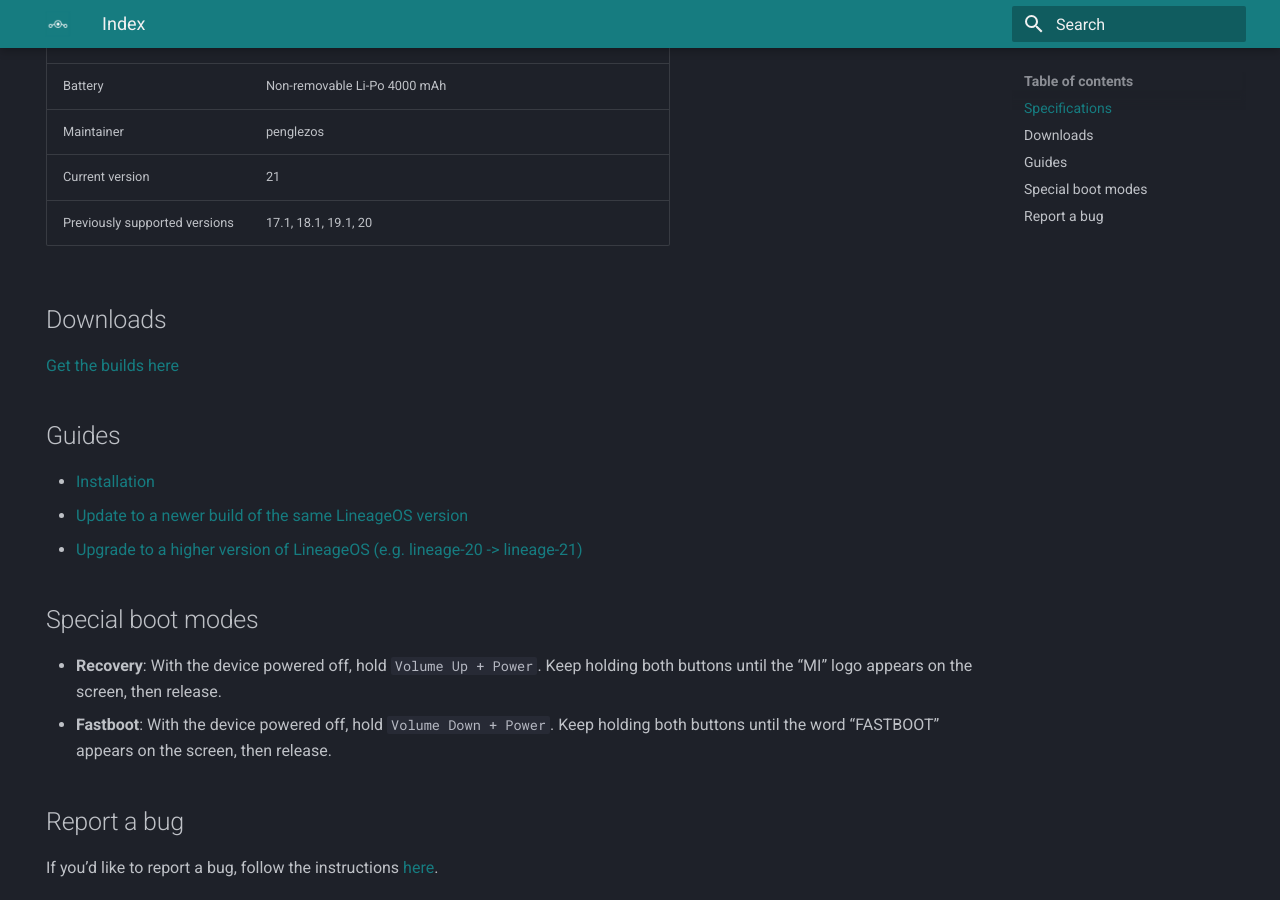
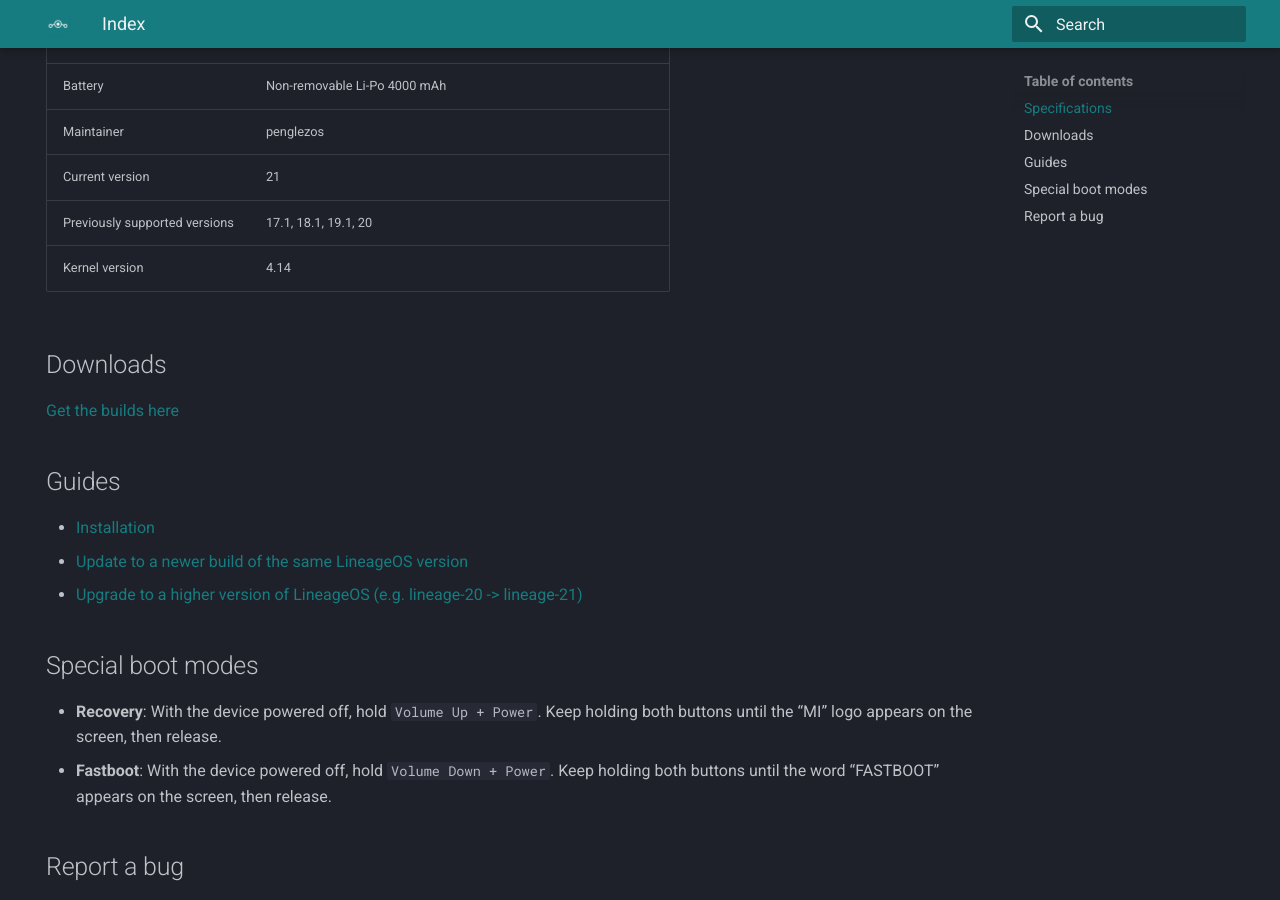
Before and after one commit to penglezos/lineageos.penglezos.dev, an MkDocs documentation site: the page built from docs/devices/raphael/index.md, in a window 1280 px wide and 900 px high, scrolled down 682 px. Built offline with MkDocs 1.6.1 and Material for MkDocs 9.7.7, drawn with Linux system fonts in a browser that asks for light colours.

Commit message:
docs: Add kernel version
Signed-off-by: penglezos <panagiotisegl@gmail.com>

```diff
--- a/docs/devices/raphael/index.md
+++ b/docs/devices/raphael/index.md
@@ -22,6 +22,7 @@
 | Maintainer        | penglezos |
 | Current version   | 21 |
 | Previously supported versions | 17.1, 18.1, 19.1, 20 |
+| Kernel version    | 4.14 |
 
 ## Downloads
 <a href="https://github.com/penglezos/device_xiaomi_raphael/releases" target="_blank">Get the builds here</a>
```
